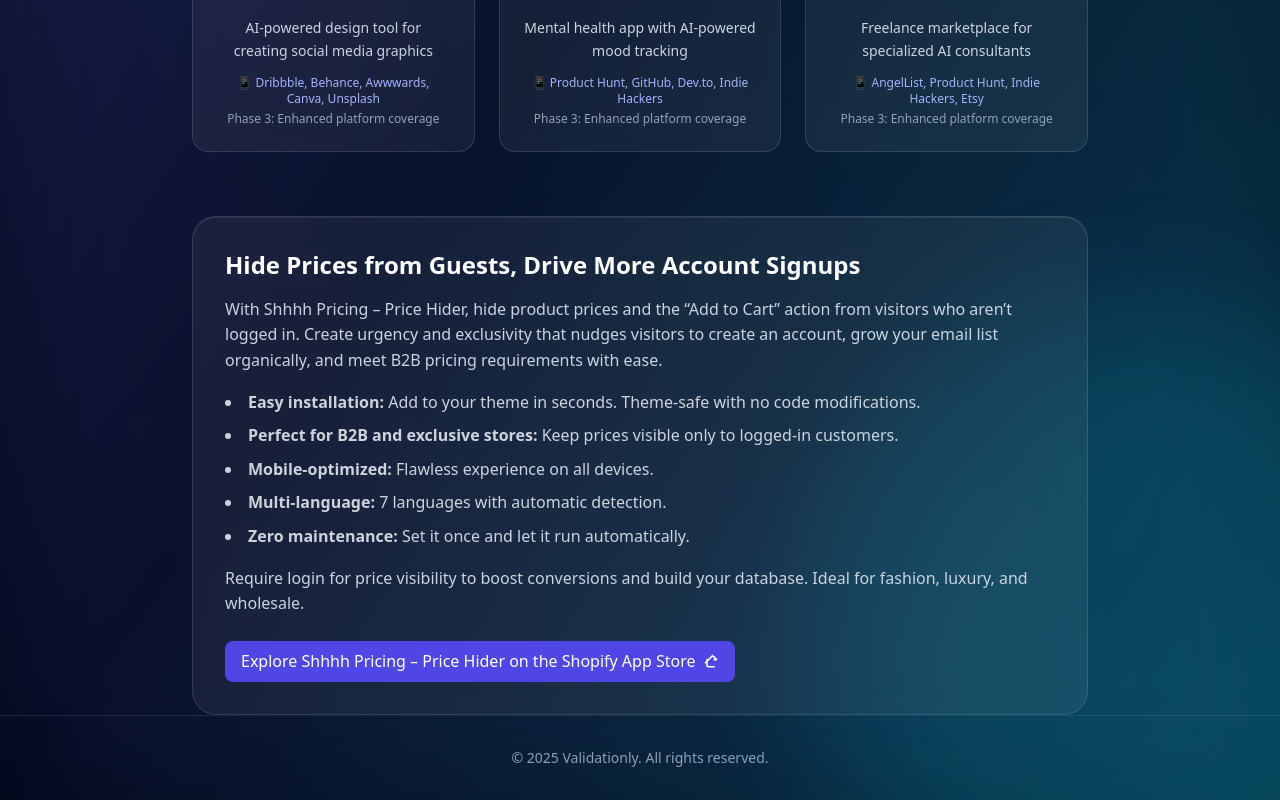
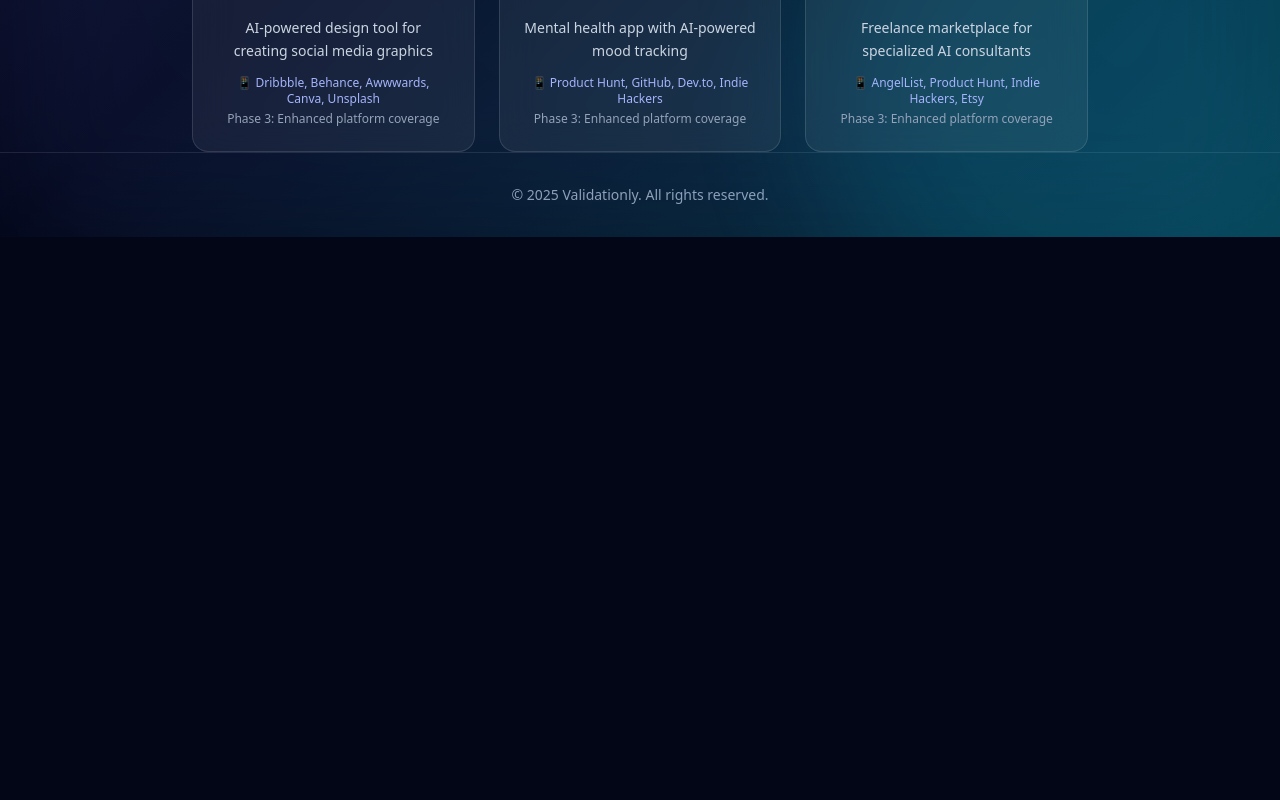
Before and after one commit to kptbarbarossa/validationly, a React (Vite) app: page / in a window 1280 px wide. Shown: the part 1020-1820 px from the top of the page. After the commit the page ends 1257 px from the top, so only its background shows below. Built offline with nearby package versions, Linux system fonts and the light colour scheme; no server answers; the HTML template or start-up script is replaced by a standard one.

Commit message:
chore(blog): move Shhhh Pricing SEO block from Home to Blog index; clean up homepage import/usage

```diff
--- a/src/pages/BlogIndexPage.tsx
+++ b/src/pages/BlogIndexPage.tsx
@@ -1,6 +1,7 @@
 import React from 'react';
 import { Link } from 'react-router-dom';
 import SEOHead from '../components/SEOHead';
+import ShhhhPricingBlock from '../components/ShhhhPricingBlock';
 
 const posts = [
   { slug: 'saas-idea-validation-guide', title: 'SaaS Idea Validation: A Step‑by‑Step Guide', desc: 'Fast market signals, ICP, hypothesis → experiment.', date: '2025-08-03' },
@@ -43,6 +44,7 @@ const BlogIndexPage: React.FC = () => {
           </Link>
         ))}
       </div>
+      <ShhhhPricingBlock />
     </div>
   );
 };
--- a/src/pages/HomePage.tsx
+++ b/src/pages/HomePage.tsx
@@ -8,7 +8,6 @@ import EnhancedLoadingSpinner from '../components/EnhancedLoadingSpinner';
 import Logo from '../components/Logo';
 import { useAnalytics } from '../components/Analytics';
 import SEOHead from '../components/SEOHead';
-import ShhhhPricingBlock from '../components/ShhhhPricingBlock';
 
 const sampleCategories = [
     {
@@ -390,7 +389,6 @@ const HomePage: React.FC = () => {
                     ))}
                 </div>
             </div>
-            <ShhhhPricingBlock />
         </div>
         </>
     );
```
